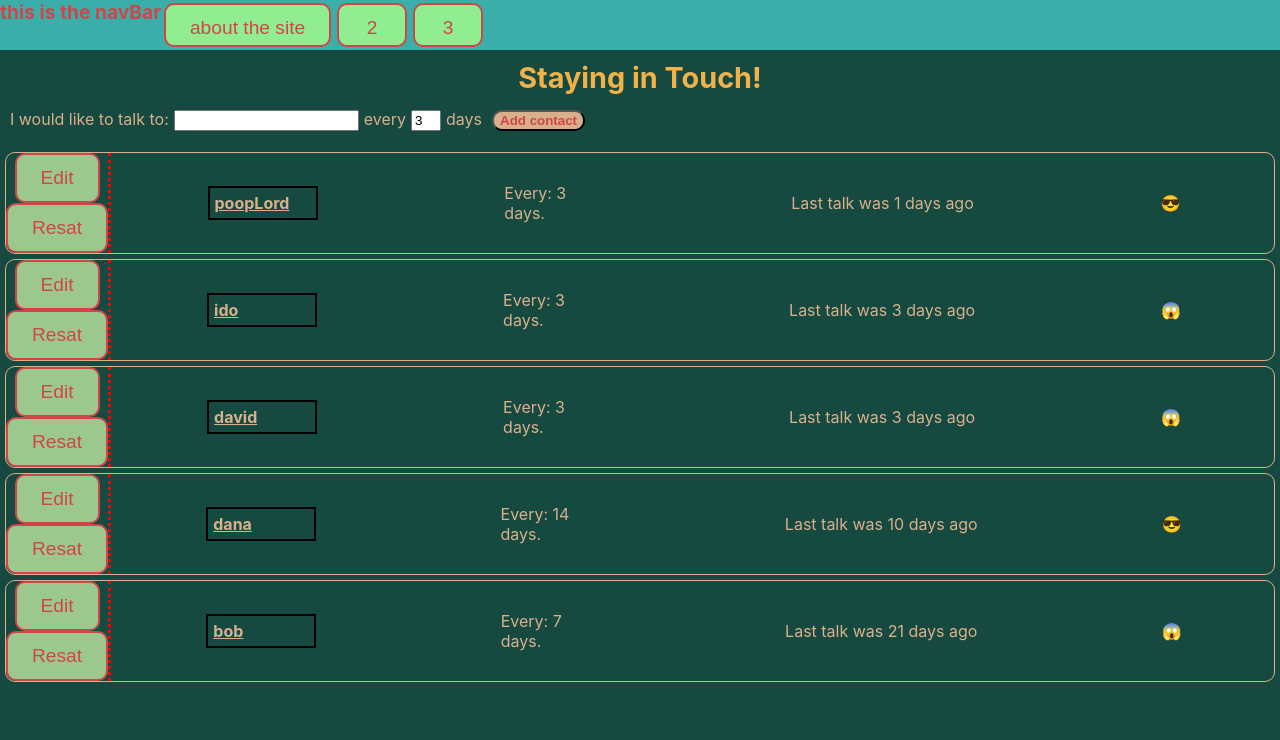
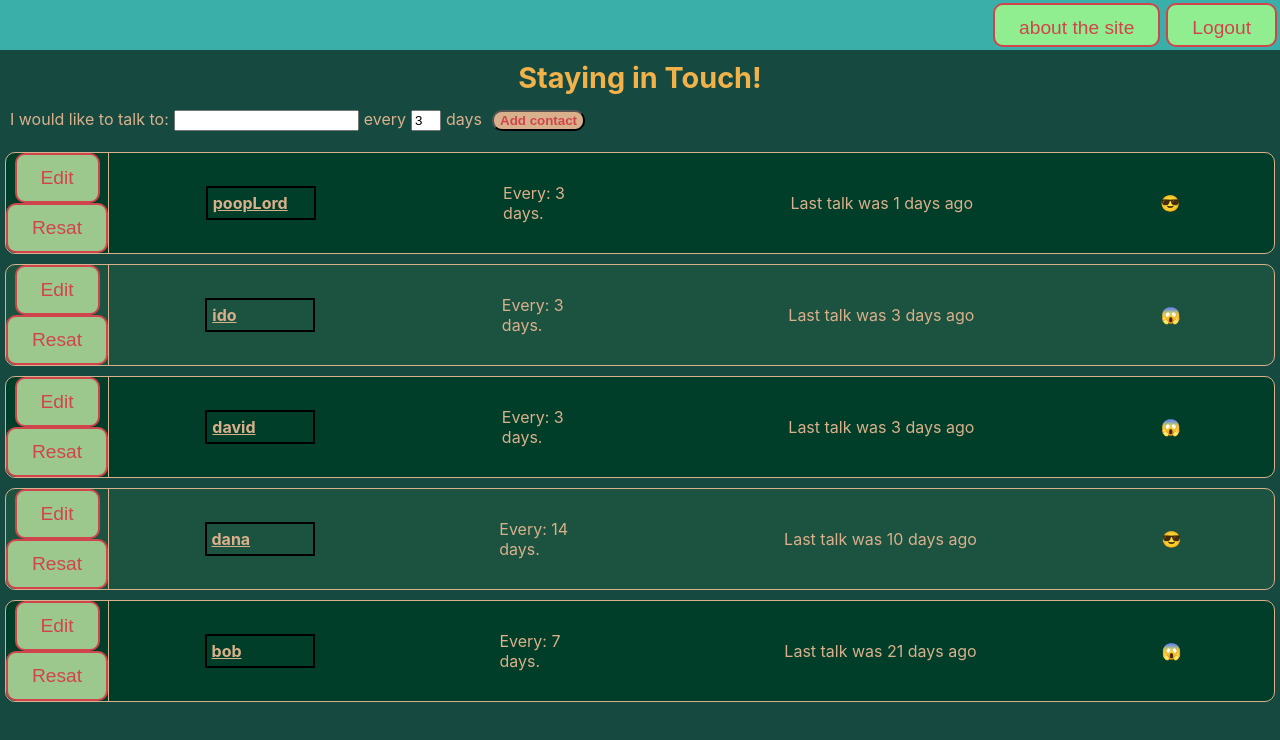
Before and after one commit to idomand/stayInTouch, a Next.js app: page / in a window 1280 px wide. Shown: the top 740 px of the page. Built offline with nearby package versions, Linux system fonts and the light colour scheme.

Commit message:
adding checkers design

```diff
--- a/Components/ContactDetails.jsx
+++ b/Components/ContactDetails.jsx
@@ -12,10 +12,12 @@ const ContactList = styled.ul`
 export default function ContactDetails() {
   const contactData = useContext(DataContext);
 
+  let type = 0;
   return (
     <>
       <ContactList>
         {contactData.contactArray.map((element) => {
+          type++;
           return (
             <ContactItem
               key={element.id}
@@ -23,6 +25,7 @@ export default function ContactDetails() {
               time={element.time}
               timeCreated={element.timeCreated}
               id={element.id}
+              type={type}
             />
           );
         })}
--- a/Components/ContactItem.jsx
+++ b/Components/ContactItem.jsx
@@ -10,11 +10,12 @@ import { BasicButton } from "./Common/Button";
 //*--------------------------------------------------------------------------------
 
 const ContactItemWrapper = styled.li`
+  background-color: ${(element) => element.backgroundColor};
   display: flex;
   justify-content: space-between;
   list-style-type: none;
   border: solid 1.5px ${({ theme }) => theme.niceBrown};
-  margin: 5px;
+  margin: 10px 5px;
   border-radius: 10px;
   color: ${({ theme }) => theme.niceBrown};
 `;
@@ -33,7 +34,7 @@ const EditButton = styled(BasicButton)``;
 const ResatButton = styled(BasicButton)``;
 
 const DataWrapper = styled.div`
-  border-left: 3px red dotted;
+  border-left: 1.5px ${({ theme }) => theme.niceBrown} solid;
   padding-left: 3px;
   display: flex;
   align-items: center;
@@ -76,9 +77,18 @@ const currantTime = dayjs().valueOf();
 //!--------------------------------------------------------------------------------
 //*--------------------------------------------------------------------------------
 
-export default function ContactItem({ name, time, timeCreated, id }) {
+export default function ContactItem({ name, time, timeCreated, id, type }) {
   const contactData = useContext(DataContext);
 
+  let colorType;
+
+  if (type % 2 === 0) {
+    colorType = "#1C5340";
+  } else {
+    colorType = "#003E29";
+  }
+
+  console.log("type :>> ", type);
   const isMobile = useMedia("(max-width: 480px)");
 
   function editFunction() {
@@ -110,7 +120,7 @@ export default function ContactItem({ name, time, timeCreated, id }) {
   }
 
   return (
-    <ContactItemWrapper>
+    <ContactItemWrapper backgroundColor={colorType}>
       <ButtonContainer>
         <EditButton onClick={editFunction}>Edit</EditButton>
         <ResatButton onClick={resatFunction}>Resat</ResatButton>
--- a/Components/NavBar.jsx
+++ b/Components/NavBar.jsx
@@ -10,6 +10,7 @@ const NavBarWrapper = styled.nav`
   width: 100%;
   height: 50px;
   display: flex;
+  justify-content: flex-end;
 `;
 const NevBarText = styled(H2)`
   color: ${({ theme }) => theme.secondaryColor};
@@ -24,10 +25,10 @@ const NavBarButton = styled(BasicButton)`
 export default function NavBar() {
   return (
     <NavBarWrapper>
-      <NevBarText>this is the navBar</NevBarText>
+      {/* <NevBarText>this is the navBar</NevBarText> */}
+      {/* <NavBarButton>about the site</NavBarButton> */}
       <NavBarButton>about the site</NavBarButton>
-      <NavBarButton>2</NavBarButton>
-      <NavBarButton>3</NavBarButton>
+      <NavBarButton>Logout</NavBarButton>
     </NavBarWrapper>
   );
 }
--- a/utils/themes.js
+++ b/utils/themes.js
@@ -2,20 +2,14 @@ import { primaryFont, typeScale } from "./typography";
 
 export const defaultTheme = {
   BackgroundColor: "#164A41",
-
   subSectionColor: "#3AAFA9",
-  // subSectionColor: "#0804b8",
-
   primaryColorText: "#F1B24A",
-  primaryColorHover: "#9DC88D",
-  niceGreen: "#3AAFA9",
   niceBrown: "#D9B08C",
   secondaryColor: "#d0454c",
   buttonBackgroundColor: "#9DC88D",
-  // buttonBackgroundColor: "#4D774E",
   buttonHoverColor: "#4D774E",
-
-  // buttonHoverColor: "#9DC88D",
+  boldGreen: "#1C5340",
+  darkGreen: "#003E29",
   primaryFont: primaryFont,
   typeScale,
 };
```
